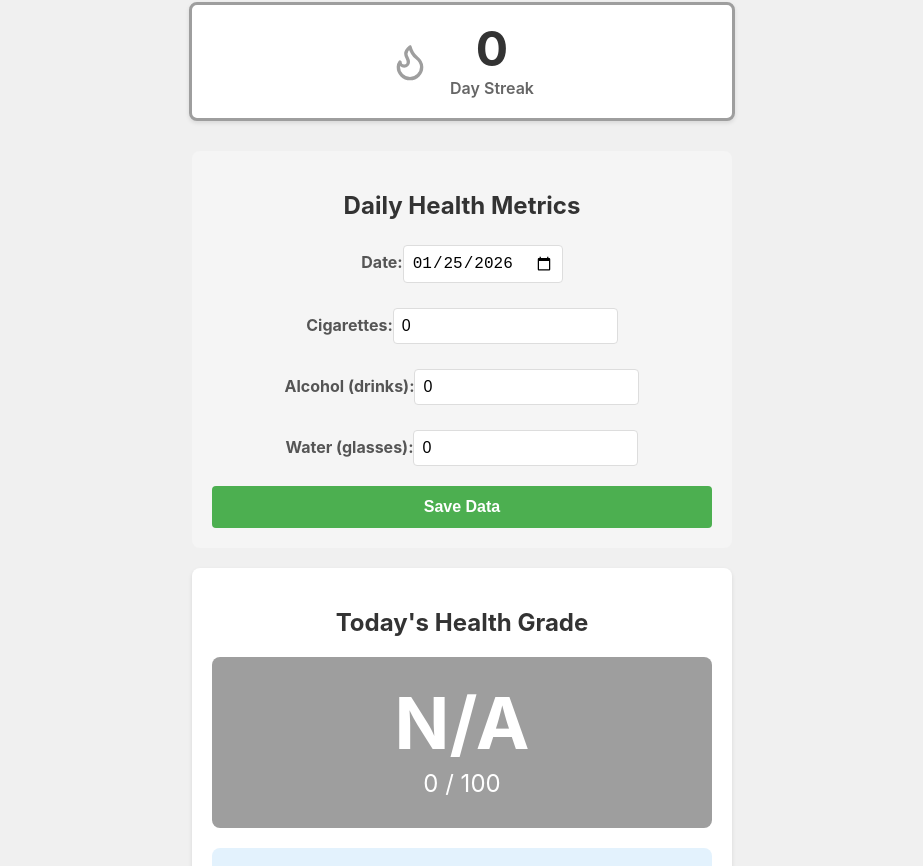
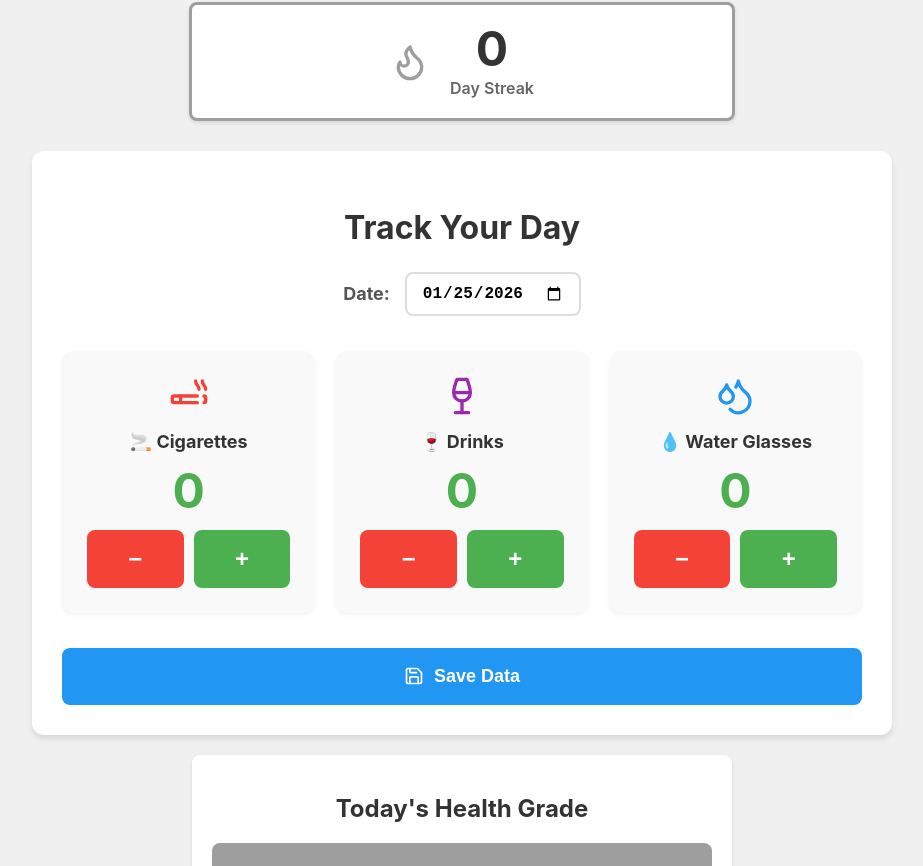
Before and after one commit to kayarecepomer/KnowBody, a React (Create React App) app: page / in a window 1280 px wide. Shown: the part 381-1247 px from the top of the page, without its empty margins (178-1101 px from the left). Built offline with nearby package versions, Linux system fonts and the light colour scheme.

Commit message:
Redesign data input with increment buttons and emojis
Co-authored-by: kayarecepomer <89551935+kayarecepomer@users.noreply.github.com>

```diff
--- a/src/components/DataInput.jsx
+++ b/src/components/DataInput.jsx
@@ -1,9 +1,10 @@
 import React, { useState } from 'react';
+import { Cigarette, Wine, Droplets, Save } from 'lucide-react';
 import { saveHealthData } from '../utils/storage';
 
 /**
  * DataInput - Component for user to input daily health metrics
- * Captures cigarettes, alcohol, and water intake
+ * Uses increment buttons for cigarettes, alcohol, and water intake
  */
 function DataInput({ onDataSaved }) {
   const [formData, setFormData] = useState({
@@ -16,13 +17,32 @@ function DataInput({ onDataSaved }) {
   const [message, setMessage] = useState('');
 
   /**
-   * Handle input changes
+   * Handle date change
    */
-  const handleChange = (e) => {
-    const { name, value } = e.target;
+  const handleDateChange = (e) => {
     setFormData(prev => ({
       ...prev,
-      [name]: name === 'date' ? value : parseInt(value, 10) || 0
+      date: e.target.value
+    }));
+  };
+
+  /**
+   * Increment a metric value
+   */
+  const increment = (field) => {
+    setFormData(prev => ({
+      ...prev,
+      [field]: prev[field] + 1
+    }));
+  };
+
+  /**
+   * Decrement a metric value (minimum 0)
+   */
+  const decrement = (field) => {
+    setFormData(prev => ({
+      ...prev,
+      [field]: Math.max(0, prev[field] - 1)
     }));
   };
 
@@ -41,7 +61,7 @@ function DataInput({ onDataSaved }) {
         onDataSaved();
       }
 
-      // Reset form after 2 seconds
+      // Reset message after 2 seconds
       setTimeout(() => {
         setMessage('');
       }, 2000);
@@ -53,68 +73,106 @@ function DataInput({ onDataSaved }) {
 
   return (
     <div style={styles.container}>
-      <h2 style={styles.title}>Daily Health Metrics</h2>
+      <h2 style={styles.title}>Track Your Day</h2>
       <form onSubmit={handleSubmit} style={styles.form}>
-        <div style={styles.formGroup}>
-          <label style={styles.label}>
-            Date:
+        {/* Date Input */}
+        <div style={styles.dateGroup}>
+          <label style={styles.dateLabel}>Date:</label>
           <input
             type="date"
             name="date"
             value={formData.date}
-              onChange={handleChange}
-              style={styles.input}
+            onChange={handleDateChange}
+            style={styles.dateInput}
             required
           />
-          </label>
         </div>
 
-        <div style={styles.formGroup}>
-          <label style={styles.label}>
-            Cigarettes:
-            <input
-              type="number"
-              name="cigarettes"
-              value={formData.cigarettes}
-              onChange={handleChange}
-              min="0"
-              style={styles.input}
-            />
-          </label>
+        {/* Metrics Section */}
+        <div style={styles.metricsGrid}>
+          {/* Cigarettes */}
+          <div style={styles.metricCard}>
+            <div style={styles.metricIcon}>
+              <Cigarette size={40} color="#F44336" />
+            </div>
+            <div style={styles.metricName}>🚬 Cigarettes</div>
+            <div style={styles.metricValue}>{formData.cigarettes}</div>
+            <div style={styles.buttonGroup}>
+              <button
+                type="button"
+                onClick={() => decrement('cigarettes')}
+                style={styles.decrementButton}
+              >
+                −
+              </button>
+              <button
+                type="button"
+                onClick={() => increment('cigarettes')}
+                style={styles.incrementButton}
+              >
+                +
+              </button>
+            </div>
           </div>
 
-        <div style={styles.formGroup}>
-          <label style={styles.label}>
-            Alcohol (drinks):
-            <input
-              type="number"
-              name="alcoholDrinks"
-              value={formData.alcoholDrinks}
-              onChange={handleChange}
-              min="0"
-              style={styles.input}
-            />
-          </label>
+          {/* Alcohol */}
+          <div style={styles.metricCard}>
+            <div style={styles.metricIcon}>
+              <Wine size={40} color="#9C27B0" />
+            </div>
+            <div style={styles.metricName}>🍷 Drinks</div>
+            <div style={styles.metricValue}>{formData.alcoholDrinks}</div>
+            <div style={styles.buttonGroup}>
+              <button
+                type="button"
+                onClick={() => decrement('alcoholDrinks')}
+                style={styles.decrementButton}
+              >
+                −
+              </button>
+              <button
+                type="button"
+                onClick={() => increment('alcoholDrinks')}
+                style={styles.incrementButton}
+              >
+                +
+              </button>
+            </div>
           </div>
 
-        <div style={styles.formGroup}>
-          <label style={styles.label}>
-            Water (glasses):
-            <input
-              type="number"
-              name="waterGlasses"
-              value={formData.waterGlasses}
-              onChange={handleChange}
-              min="0"
-              style={styles.input}
-            />
-          </label>
+          {/* Water */}
+          <div style={styles.metricCard}>
+            <div style={styles.metricIcon}>
+              <Droplets size={40} color="#2196F3" />
+            </div>
+            <div style={styles.metricName}>💧 Water Glasses</div>
+            <div style={styles.metricValue}>{formData.waterGlasses}</div>
+            <div style={styles.buttonGroup}>
+              <button
+                type="button"
+                onClick={() => decrement('waterGlasses')}
+                style={styles.decrementButton}
+              >
+                −
+              </button>
+              <button
+                type="button"
+                onClick={() => increment('waterGlasses')}
+                style={styles.incrementButton}
+              >
+                +
+              </button>
+            </div>
+          </div>
         </div>
 
-        <button type="submit" style={styles.button}>
-          Save Data
+        {/* Save Button */}
+        <button type="submit" style={styles.saveButton}>
+          <Save size={20} />
+          <span>Save Data</span>
         </button>
 
+        {/* Success/Error Message */}
         {message && (
           <div style={message.includes('Error') ? styles.errorMessage : styles.successMessage}>
             {message}
@@ -127,61 +185,157 @@ function DataInput({ onDataSaved }) {
 
 const styles = {
   container: {
-    padding: '20px',
-    backgroundColor: '#f5f5f5',
-    borderRadius: '8px',
-    maxWidth: '500px',
-    margin: '20px auto'
+    padding: '30px',
+    backgroundColor: '#ffffff',
+    borderRadius: '12px',
+    maxWidth: '800px',
+    margin: '20px auto',
+    boxShadow: '0 4px 6px rgba(0,0,0,0.1)'
   },
   title: {
     textAlign: 'center',
     color: '#333',
-    marginBottom: '20px'
+    marginBottom: '25px',
+    fontSize: '2em'
   },
   form: {
     display: 'flex',
     flexDirection: 'column',
-    gap: '15px'
+    gap: '25px'
   },
-  formGroup: {
+  dateGroup: {
     display: 'flex',
-    flexDirection: 'column'
+    alignItems: 'center',
+    justifyContent: 'center',
+    gap: '15px',
+    marginBottom: '10px'
   },
-  label: {
+  dateLabel: {
     fontWeight: 'bold',
-    marginBottom: '5px',
+    fontSize: '18px',
     color: '#555'
   },
-  input: {
-    padding: '8px',
-    borderRadius: '4px',
-    border: '1px solid #ddd',
+  dateInput: {
+    padding: '10px 15px',
+    borderRadius: '8px',
+    border: '2px solid #ddd',
     fontSize: '16px',
-    marginTop: '5px'
+    fontWeight: '600'
   },
-  button: {
-    padding: '12px',
+  metricsGrid: {
+    display: 'grid',
+    gridTemplateColumns: 'repeat(auto-fit, minmax(200px, 1fr))',
+    gap: '20px',
+    marginBottom: '10px'
+  },
+  metricCard: {
+    backgroundColor: '#f9f9f9',
+    borderRadius: '12px',
+    padding: '25px',
+    display: 'flex',
+    flexDirection: 'column',
+    alignItems: 'center',
+    gap: '15px',
+    transition: 'transform 0.2s, box-shadow 0.2s',
+    boxShadow: '0 2px 4px rgba(0,0,0,0.05)',
+    cursor: 'default'
+  },
+  metricIcon: {
+    display: 'flex',
+    justifyContent: 'center',
+    alignItems: 'center'
+  },
+  metricName: {
+    fontSize: '18px',
+    fontWeight: 'bold',
+    color: '#333',
+    textAlign: 'center'
+  },
+  metricValue: {
+    fontSize: '48px',
+    fontWeight: 'bold',
+    color: '#4CAF50',
+    lineHeight: '1'
+  },
+  buttonGroup: {
+    display: 'flex',
+    gap: '10px',
+    width: '100%'
+  },
+  decrementButton: {
+    flex: 1,
+    padding: '15px',
+    backgroundColor: '#f44336',
+    color: 'white',
+    border: 'none',
+    borderRadius: '8px',
+    fontSize: '24px',
+    fontWeight: 'bold',
+    cursor: 'pointer',
+    transition: 'background-color 0.2s, transform 0.1s',
+    ':hover': {
+      backgroundColor: '#d32f2f'
+    },
+    ':active': {
+      transform: 'scale(0.95)'
+    }
+  },
+  incrementButton: {
+    flex: 1,
+    padding: '15px',
     backgroundColor: '#4CAF50',
     color: 'white',
     border: 'none',
-    borderRadius: '4px',
-    fontSize: '16px',
+    borderRadius: '8px',
+    fontSize: '24px',
+    fontWeight: 'bold',
     cursor: 'pointer',
-    fontWeight: 'bold'
+    transition: 'background-color 0.2s, transform 0.1s',
+    ':hover': {
+      backgroundColor: '#45a049'
+    },
+    ':active': {
+      transform: 'scale(0.95)'
+    }
+  },
+  saveButton: {
+    padding: '18px',
+    backgroundColor: '#2196F3',
+    color: 'white',
+    border: 'none',
+    borderRadius: '8px',
+    fontSize: '18px',
+    cursor: 'pointer',
+    fontWeight: 'bold',
+    display: 'flex',
+    alignItems: 'center',
+    justifyContent: 'center',
+    gap: '10px',
+    transition: 'background-color 0.2s, transform 0.1s',
+    ':hover': {
+      backgroundColor: '#1976D2'
+    },
+    ':active': {
+      transform: 'scale(0.98)'
+    }
   },
   successMessage: {
-    padding: '10px',
+    padding: '15px',
     backgroundColor: '#d4edda',
     color: '#155724',
-    borderRadius: '4px',
-    textAlign: 'center'
+    borderRadius: '8px',
+    textAlign: 'center',
+    fontWeight: '600',
+    fontSize: '16px'
   },
   errorMessage: {
-    padding: '10px',
+    padding: '15px',
     backgroundColor: '#f8d7da',
     color: '#721c24',
-    borderRadius: '4px',
-    textAlign: 'center'
+    borderRadius: '8px',
+    textAlign: 'center',
+    fontWeight: '600',
+    fontSize: '16px'
   }
 };
 
```
Lines whose indentation alone changed are shown as unchanged.
